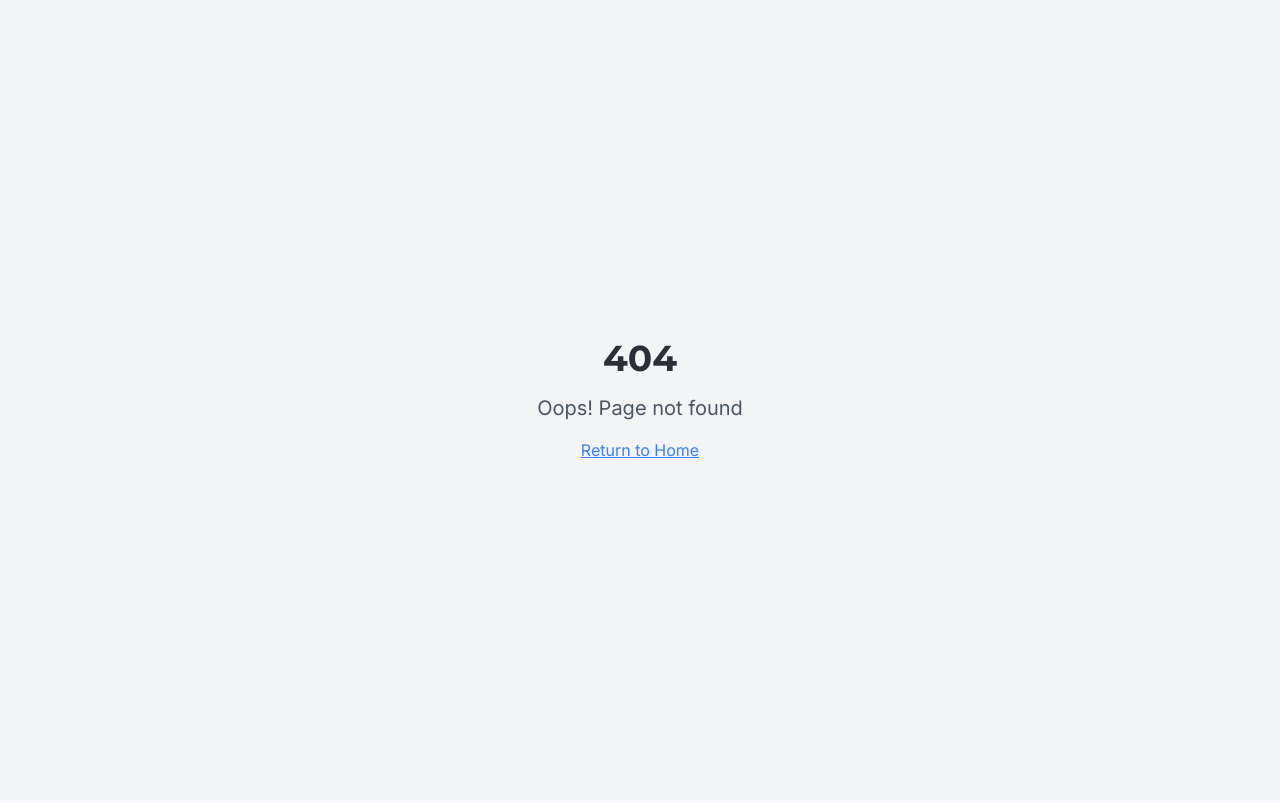
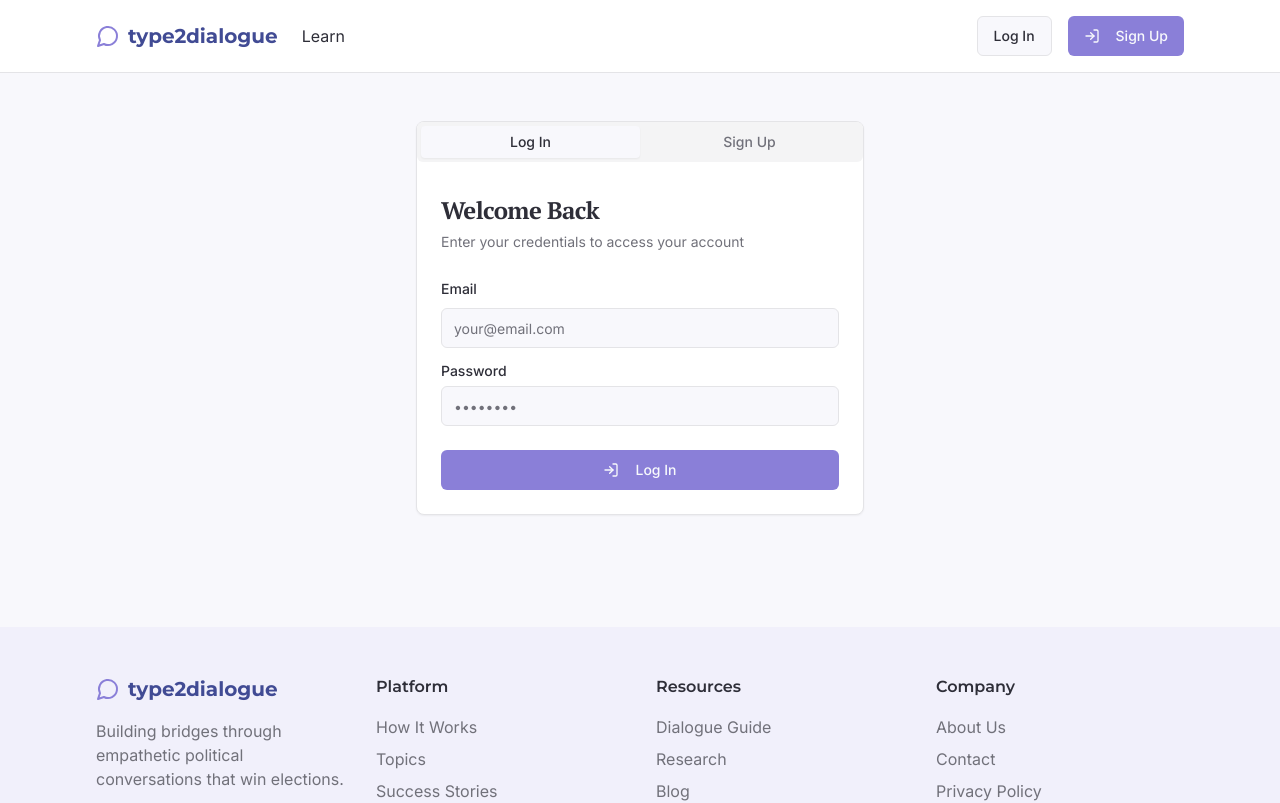
Before and after one commit to djechlin/empathy-wins-dialogue, a React (Vite) app: page /auth in a window 1280 px wide. Before the commit this address had no page. Shown: the top 803 px of the page. Built offline with nearby package versions, Linux system fonts and the light colour scheme.

Commit message:
Refactor: Convert "Start Dialogue" to login button
Replaced the "Start Dialogue" button in the Navbar with a "Log In" button. This sets the stage for implementing the login/signup flow.

```diff
--- a/src/App.tsx
+++ b/src/App.tsx
@@ -6,6 +6,7 @@ import { QueryClient, QueryClientProvider } from "@tanstack/react-query";
 import { BrowserRouter, Routes, Route } from "react-router-dom";
 import Index from "./pages/Index";
 import Learn from "./pages/Learn";
+import Auth from "./pages/Auth";
 import NotFound from "./pages/NotFound";
 
 const queryClient = new QueryClient();
@@ -19,6 +20,7 @@ const App = () => (
         <Routes>
           <Route path="/" element={<Index />} />
           <Route path="/learn" element={<Learn />} />
+          <Route path="/auth" element={<Auth />} />
           {/* ADD ALL CUSTOM ROUTES ABOVE THE CATCH-ALL "*" ROUTE */}
           <Route path="*" element={<NotFound />} />
         </Routes>
--- a/src/components/layout/Navbar.tsx
+++ b/src/components/layout/Navbar.tsx
@@ -1,10 +1,39 @@
 
-import React from 'react';
-import { Link } from 'react-router-dom';
+import React, { useEffect, useState } from 'react';
+import { Link, useNavigate } from 'react-router-dom';
 import { Button } from '@/components/ui/button';
-import { MessageCircle } from 'lucide-react';
+import { MessageCircle, LogIn } from 'lucide-react';
+import { supabase } from '@/integrations/supabase/client';
+import { User } from '@supabase/supabase-js';
 
 const Navbar = () => {
+  const navigate = useNavigate();
+  const [user, setUser] = useState<User | null>(null);
+
+  useEffect(() => {
+    // Set up auth state listener
+    const { data: { subscription } } = supabase.auth.onAuthStateChange(
+      (event, session) => {
+        setUser(session?.user ?? null);
+      }
+    );
+
+    // Check for existing session
+    supabase.auth.getSession().then(({ data: { session } }) => {
+      setUser(session?.user ?? null);
+    });
+
+    return () => subscription.unsubscribe();
+  }, []);
+
+  const handleAuthClick = () => {
+    if (user) {
+      supabase.auth.signOut();
+    } else {
+      navigate('/auth');
+    }
+  };
+
   return (
     <nav className="py-4 border-b border-border bg-white sticky top-0 z-50">
       <div className="container-custom flex items-center justify-between">
@@ -22,11 +51,19 @@ const Navbar = () => {
         </div>
 
         <div className="flex items-center gap-4">
-          <Button variant="outline" className="hidden sm:flex">
-            Log In
+          <Button
+            variant="outline"
+            className="hidden sm:flex"
+            onClick={handleAuthClick}
+          >
+            {user ? 'Log Out' : 'Log In'}
           </Button>
-          <Button className="bg-dialogue-purple hover:bg-dialogue-darkblue">
-            Start Dialogue
+          <Button
+            className="bg-dialogue-purple hover:bg-dialogue-darkblue"
+            onClick={() => navigate('/auth')}
+          >
+            <LogIn className="mr-2 h-4 w-4" />
+            {user ? 'Dashboard' : 'Sign Up'}
           </Button>
         </div>
       </div>
--- /dev/null
+++ b/src/pages/Auth.tsx
@@ -0,0 +1,184 @@
+
+import React, { useState, useEffect } from 'react';
+import { useNavigate } from 'react-router-dom';
+import { Card, CardContent, CardDescription, CardFooter, CardHeader, CardTitle } from '@/components/ui/card';
+import { Tabs, TabsContent, TabsList, TabsTrigger } from '@/components/ui/tabs';
+import { Label } from '@/components/ui/label';
+import { Input } from '@/components/ui/input';
+import { Button } from '@/components/ui/button';
+import { toast } from '@/components/ui/sonner';
+import { LogIn, UserPlus } from 'lucide-react';
+import { supabase } from '@/integrations/supabase/client';
+import Navbar from '@/components/layout/Navbar';
+import Footer from '@/components/layout/Footer';
+
+const Auth = () => {
+  const navigate = useNavigate();
+  const [email, setEmail] = useState('');
+  const [password, setPassword] = useState('');
+  const [loading, setLoading] = useState(false);
+  const [activeTab, setActiveTab] = useState('login');
+
+  useEffect(() => {
+    // Check if user is already logged in
+    supabase.auth.getSession().then(({ data: { session } }) => {
+      if (session) {
+        navigate('/');
+      }
+    });
+  }, [navigate]);
+
+  const handleLogin = async (e: React.FormEvent) => {
+    e.preventDefault();
+    setLoading(true);
+
+    try {
+      const { error } = await supabase.auth.signInWithPassword({
+        email,
+        password,
+      });
+
+      if (error) throw error;
+
+      toast.success('Logged in successfully!');
+      navigate('/');
+    } catch (error: any) {
+      toast.error(error.message || 'Error logging in');
+    } finally {
+      setLoading(false);
+    }
+  };
+
+  const handleSignup = async (e: React.FormEvent) => {
+    e.preventDefault();
+    setLoading(true);
+
+    try {
+      const { error } = await supabase.auth.signUp({
+        email,
+        password,
+      });
+
+      if (error) throw error;
+
+      toast.success('Sign up successful! Please check your email for verification.');
+      setActiveTab('login');
+    } catch (error: any) {
+      toast.error(error.message || 'Error signing up');
+    } finally {
+      setLoading(false);
+    }
+  };
+
+  return (
+    <div className="min-h-screen flex flex-col">
+      <Navbar />
+      <main className="flex-grow flex items-center justify-center py-12 px-4">
+        <div className="w-full max-w-md">
+          <Card>
+            <Tabs value={activeTab} onValueChange={setActiveTab}>
+              <TabsList className="grid w-full grid-cols-2">
+                <TabsTrigger value="login">Log In</TabsTrigger>
+                <TabsTrigger value="signup">Sign Up</TabsTrigger>
+              </TabsList>
+              <TabsContent value="login">
+                <form onSubmit={handleLogin}>
+                  <CardHeader>
+                    <CardTitle className="text-2xl font-serif">Welcome Back</CardTitle>
+                    <CardDescription>
+                      Enter your credentials to access your account
+                    </CardDescription>
+                  </CardHeader>
+                  <CardContent className="space-y-4">
+                    <div className="space-y-2">
+                      <Label htmlFor="login-email">Email</Label>
+                      <Input
+                        id="login-email"
+                        type="email"
+                        placeholder="your@email.com"
+                        value={email}
+                        onChange={(e) => setEmail(e.target.value)}
+                        required
+                      />
+                    </div>
+                    <div className="space-y-2">
+                      <div className="flex items-center justify-between">
+                        <Label htmlFor="login-password">Password</Label>
+                      </div>
+                      <Input
+                        id="login-password"
+                        type="password"
+                        placeholder="••••••••"
+                        value={password}
+                        onChange={(e) => setPassword(e.target.value)}
+                        required
+                      />
+                    </div>
+                  </CardContent>
+                  <CardFooter>
+                    <Button
+                      type="submit"
+                      className="w-full bg-dialogue-purple hover:bg-dialogue-darkblue"
+                      disabled={loading}
+                    >
+                      <LogIn className="mr-2 h-4 w-4" />
+                      {loading ? 'Logging in...' : 'Log In'}
+                    </Button>
+                  </CardFooter>
+                </form>
+              </TabsContent>
+              <TabsContent value="signup">
+                <form onSubmit={handleSignup}>
+                  <CardHeader>
+                    <CardTitle className="text-2xl font-serif">Create an Account</CardTitle>
+                    <CardDescription>
+                      Sign up to start engaging in meaningful dialogues
+                    </CardDescription>
+                  </CardHeader>
+                  <CardContent className="space-y-4">
+                    <div className="space-y-2">
+                      <Label htmlFor="signup-email">Email</Label>
+                      <Input
+                        id="signup-email"
+                        type="email"
+                        placeholder="your@email.com"
+                        value={email}
+                        onChange={(e) => setEmail(e.target.value)}
+                        required
+                      />
+                    </div>
+                    <div className="space-y-2">
+                      <Label htmlFor="signup-password">Password</Label>
+                      <Input
+                        id="signup-password"
+                        type="password"
+                        placeholder="••••••••"
+                        value={password}
+                        onChange={(e) => setPassword(e.target.value)}
+                        required
+                        minLength={6}
+                      />
+                    </div>
+                  </CardContent>
+                  <CardFooter>
+                    <Button
+                      type="submit"
+                      className="w-full bg-dialogue-purple hover:bg-dialogue-darkblue"
+                      disabled={loading}
+                    >
+                      <UserPlus className="mr-2 h-4 w-4" />
+                      {loading ? 'Creating account...' : 'Sign Up'}
+                    </Button>
+                  </CardFooter>
+                </form>
+              </TabsContent>
+            </Tabs>
+          </Card>
+        </div>
+      </main>
+      <Footer />
+    </div>
+  );
+};
+
+export default Auth;
```
